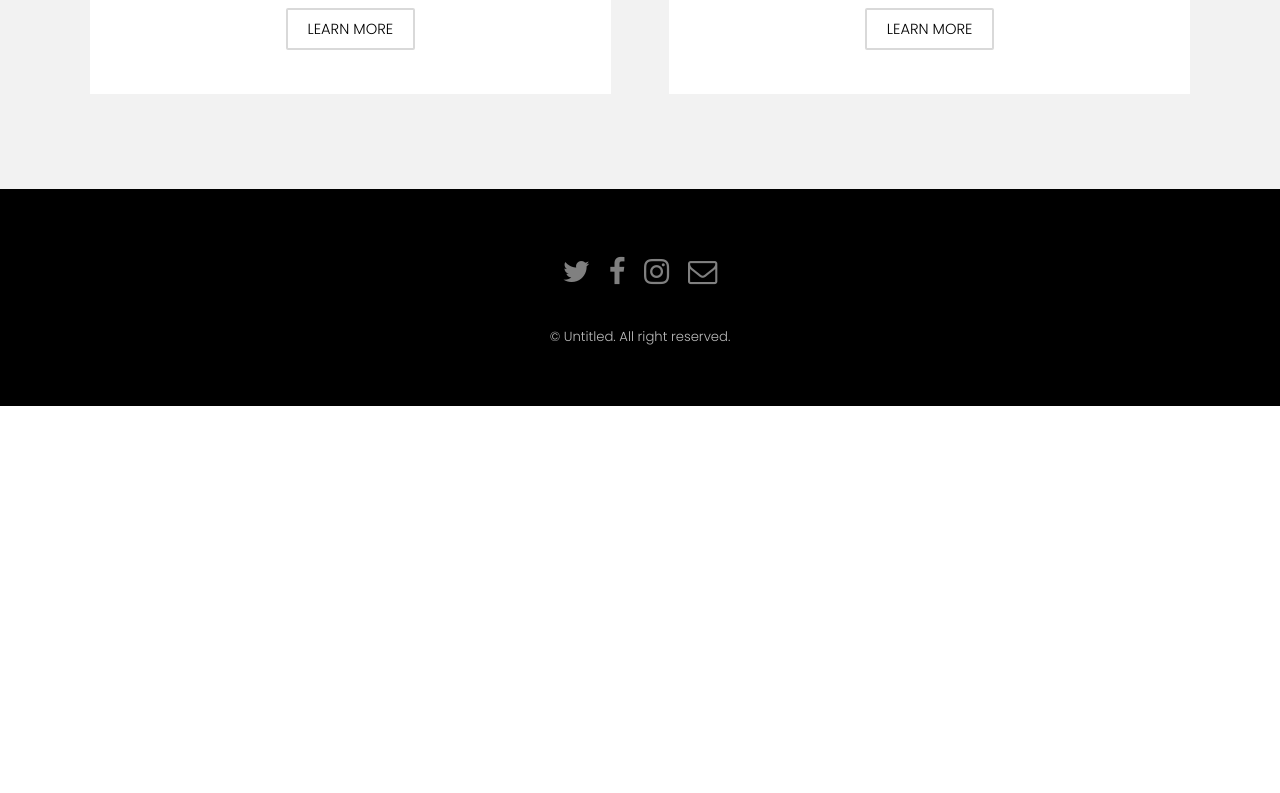
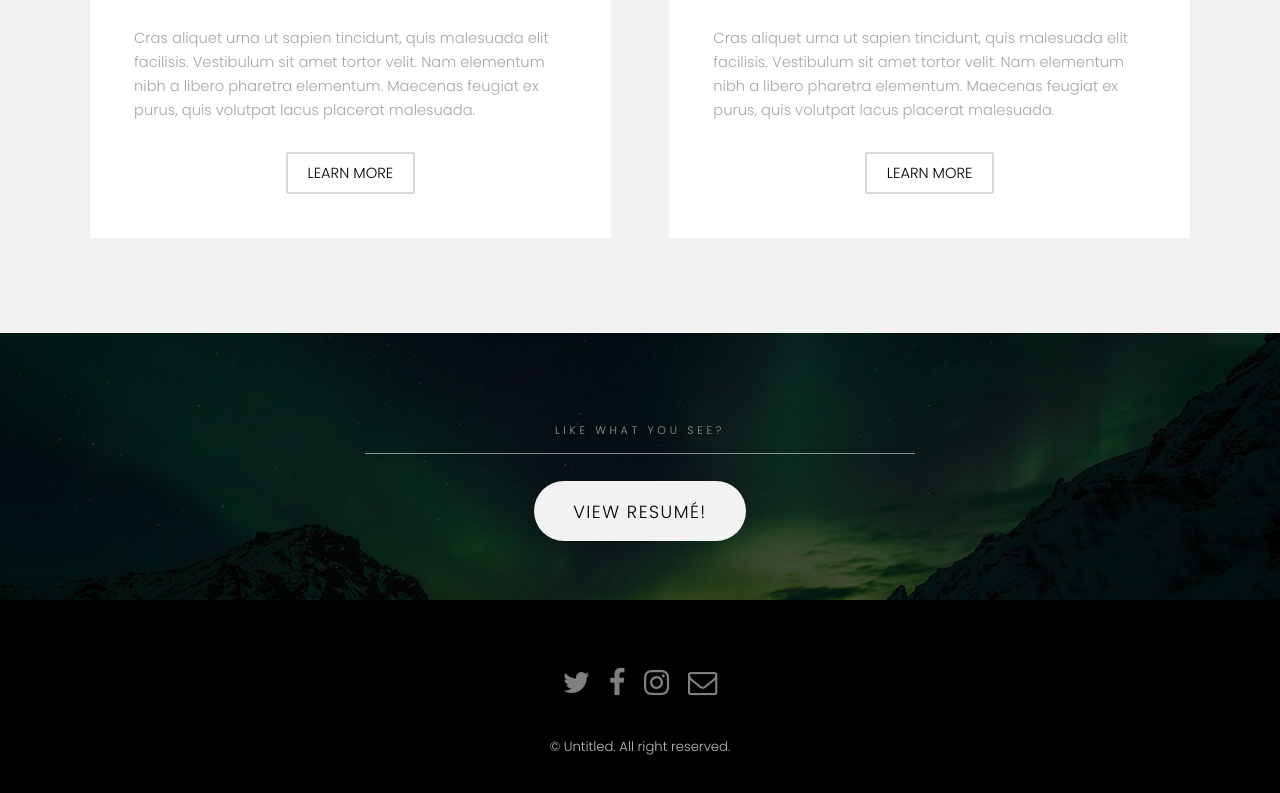
Before and after one commit to pcastro3/portfolio, a website: page index.html in a window 1280 px wide. Shown: the part 1857-2650 px from the top of the page. Before the commit the page ends 2263 px from the top, so only its background shows below. Drawn offline with Linux system fonts and the light colour scheme.

Commit message:
functioning button
ls

```diff
--- a/assets/css/main.css
+++ b/assets/css/main.css
@@ -1691,6 +1691,13 @@
 			color: inherit;
 			text-decoration: none;
 		}
+
+	h2.format {
+		margin: 5rem;
+		padding-right: 4rem;
+		padding-left: 4rem;
+		line-height: 2.8rem;
+	}
 
 	h2 {
 		font-size: 1.75rem;
@@ -4310,3 +4317,34 @@
 			}
 
 		}
+	.rbtn {
+		font-family: "Poppins", sans-serif;
+		letter-spacing: 1.5px;
+		border-radius: 30px;
+		font-size: 1.2rem;
+		/* padding: 1px 25px; */
+		padding-bottom: 3.4rem;
+		padding-top: .7rem;
+		padding-left: 2rem;
+		padding-right: 2rem;
+		margin-top: 20px;
+		text-align: center;
+		outline: none;
+	}
+	.rbtn a {
+		text-decoration: none;
+		color: black !important;
+		padding: 10px;
+	}
+
+	.rbtn:hover {
+		font-size: 1.3rem;
+		/* letter-spacing: 1.1px; */
+		transition: .2s;
+		text-align: center;
+		color: lightgreen !important;
+	}
+
+	.rbtn:active {
+		transform: translateY(4px);
+	}
--- a/index.html
+++ b/index.html
@@ -45,7 +45,7 @@
 					<div class="inner">
 						<header class="align-center">
 							<p class="special">About Me</p>
-							<h2>Self-taught developer with one year of self-learning. Proven ability in developing a multi-page website with SASS. Proficient in CSS with the ability to utilize Grid and Flexbox together to build smooth layouts. Rapid development of HTML using Emmet. Knowledge of deployment in Netlify.In progress of learning ReactJS by creating a site using GatsbyJS. Graduating university in June 2020.</h2>
+							<h2 class="format">I first discovered coding when I watched a show called Mr. Robot. When I researched how to get into coding, I found out that it was not just for cyber security. I learned there was coding for creating websites. Upon discovery of this fact, I knew I wanted to work with something that I could immediately be proud of. Something that I created, which people can see. After teaching myself how to play the guitar and piano, I knew first-hand just how satisfying it is to teach yourself something and be able to exercise that skill. I applied the same logic to coding, and I found that it was incredibly satisfying to be able to create things that I am proud of.</h2>
 						</header>
 						<!-- <div class="gallery">
 							<div>
@@ -73,16 +73,6 @@
 				</section>
 
 
-
-		<!-- Link To Resume -->
-			<section id="two" class="wrapper style3">
-				<div class="inner">
-					<header class="align-center">
-						<p>Nam vel ante sit amet libero scelerisque facilisis eleifend vitae urna</p>
-						<h2>Morbi maximus justo</h2>
-					</header>
-				</div>
-			</section>
 
 			<!-- Projects -->
 				<section id="one" class="wrapper style2">
@@ -129,6 +119,16 @@
 					</div>
 				</section>
 
+			<!-- Link To Resume -->
+				<section id="two" class="wrapper style3">
+					<div class="inner">
+						<header class="align-center">
+							<p>Like what you see?</p>
+							<button class="rbtn"><a href="https://drive.google.com/file/d/1Nu_KX3EcW9WucorZCoHjVkJ_Oe-utVDq/view?usp=sharing">View Resumé!</a></button>
+						</header>
+					</div>
+				</section>
+
 
 		<!-- Footer -->
 			<footer id="footer">
```
